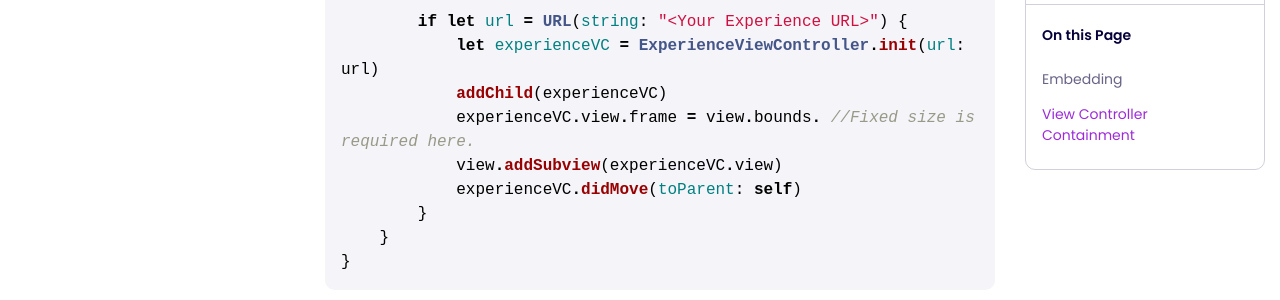
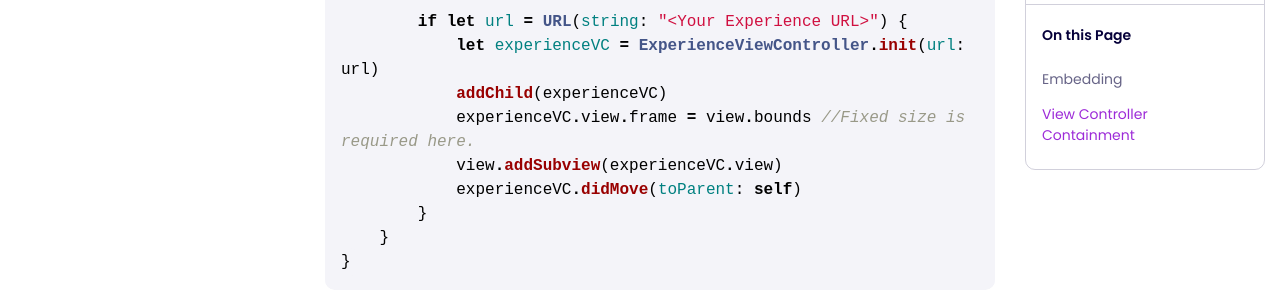
Before and after one commit to y-kovaleva/judo-developer-site, a Jekyll site: the page built from _ios/embedding.md, in a window 1280 px wide and 900 px high, scrolled down 1030 px. Shown: the part 151-451 px from the top of the window. Built offline with Jekyll 4.4.1, drawn with Linux system fonts in a browser that asks for light colours; some web fonts are replaced.

Commit message:
Fixed issue with incorrect commenting in sample code

```diff
--- a/_ios/embedding.md
+++ b/_ios/embedding.md
@@ -34,7 +34,7 @@ class ViewController: UIViewController {
         if let url = URL(string: "<Your Experience URL>") {
             let experienceVC = ExperienceViewController.init(url: url)
             addChild(experienceVC)
-            experienceVC.view.frame = view.bounds. //Fixed size is required here.
+            experienceVC.view.frame = view.bounds //Fixed size is required here.
             view.addSubview(experienceVC.view)
             experienceVC.didMove(toParent: self)
         }
```
